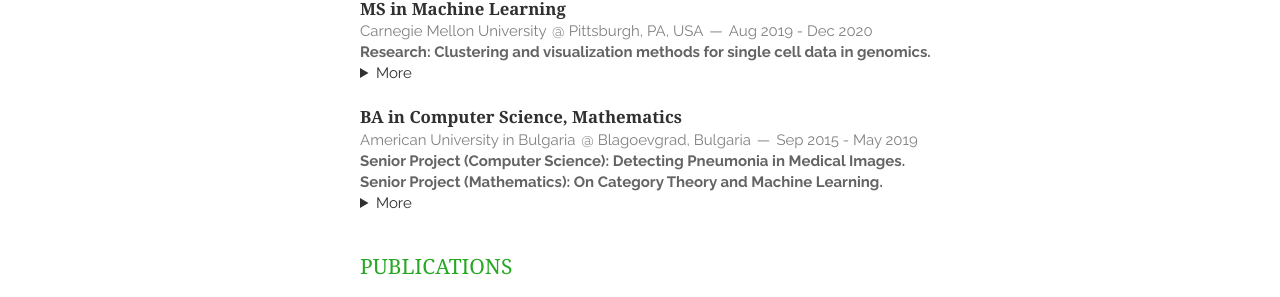
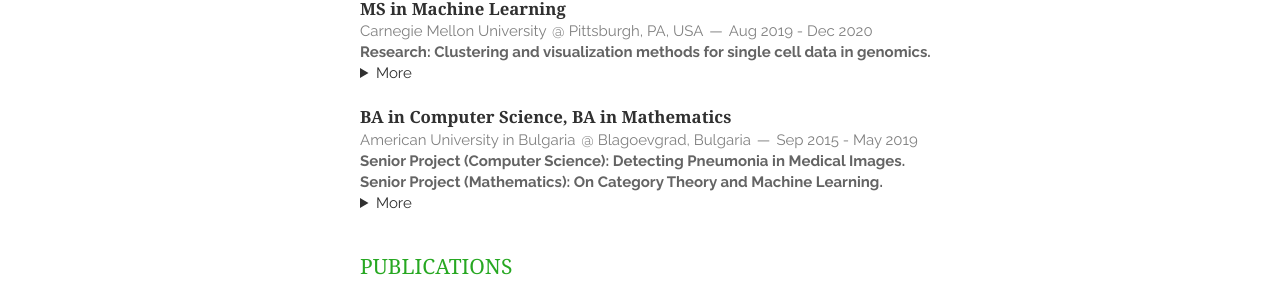
Before and after one commit to ferrocactus/ferrocactus.github.io, a Jekyll site: the page built from index.html, in a window 1280 px wide. Shown: the part 708-1005 px from the top of the page. Built offline with Jekyll 4.4.1, drawn with Linux system fonts in a browser that asks for light colours; nearby versions of some CDN libraries; the list of posts is cut into pages by our own code.

Commit message:
update to double major

```diff
--- a/_includes/education.html
+++ b/_includes/education.html
@@ -27,7 +27,7 @@
     </article>
     <article>
         <header>
-            <h1>BA in Computer Science, Mathematics</h1>
+            <h1>BA in Computer Science, BA in Mathematics</h1>
             <span>American University in Bulgaria</span>
             <span><address>Blagoevgrad, Bulgaria</address><time>Sep 2015 - May 2019</time></span>
         </header>
```
